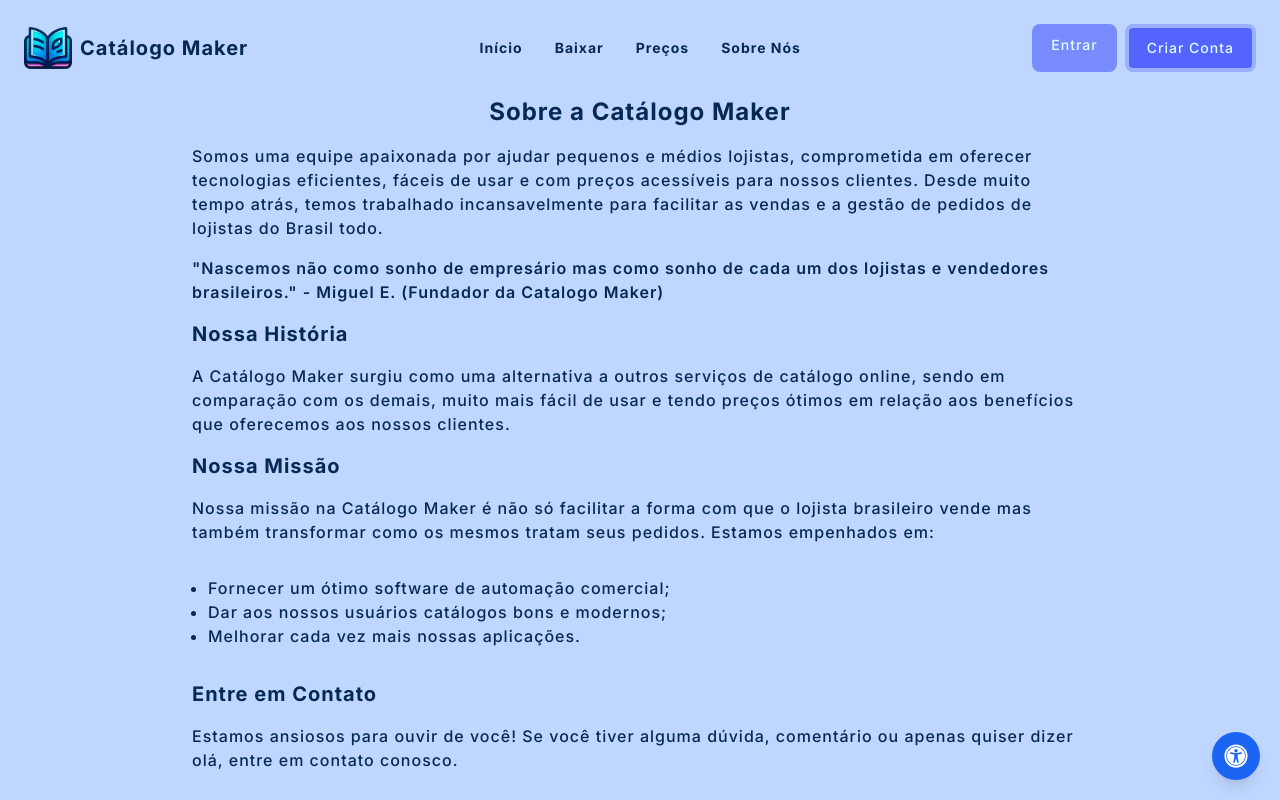
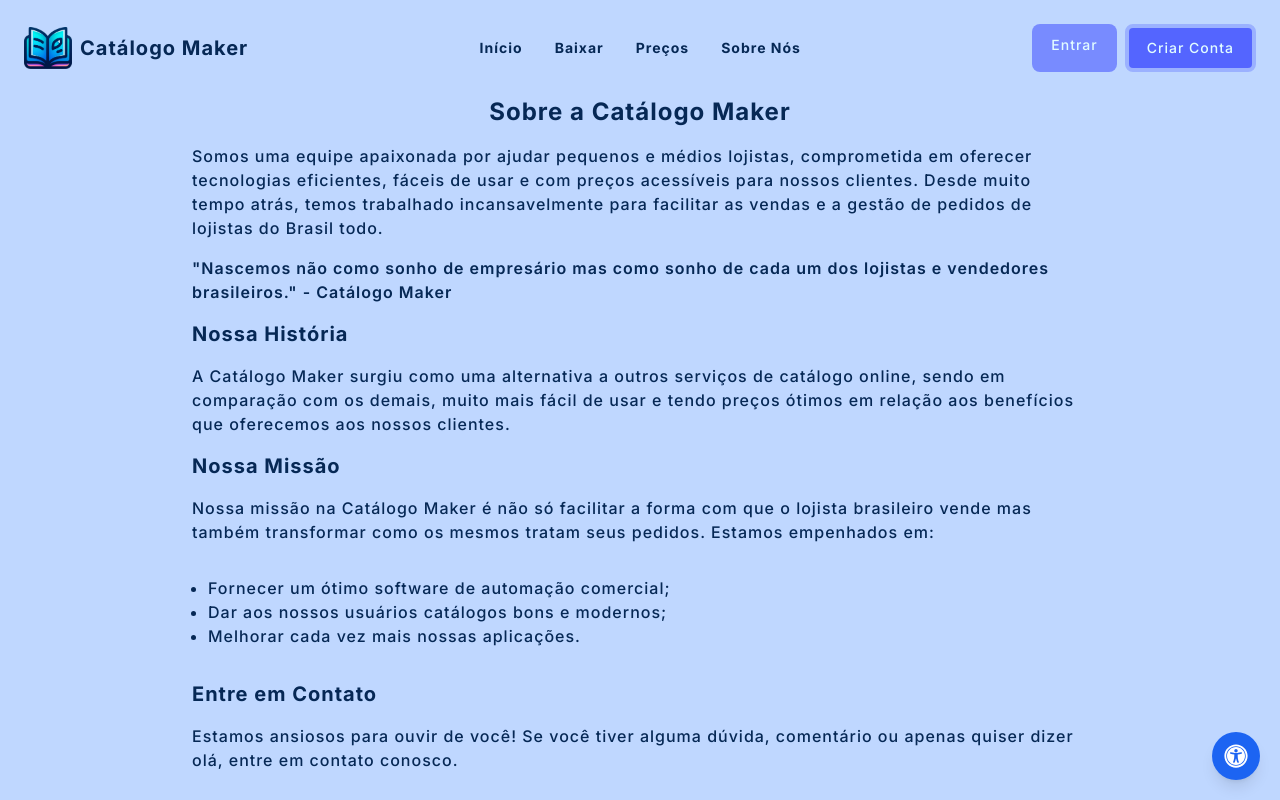
Before and after one commit to Kockiee/catalogo-maker, a Next.js app: page /about in a window 1280 px wide. Shown: the top 800 px of the page. Built offline with nearby package versions, Linux system fonts and the light colour scheme; no server answers.

Commit message:
Text fix

```diff
--- a/src/app/about/page.js
+++ b/src/app/about/page.js
@@ -19,7 +19,7 @@
                 </p>
                 <p className="my-2 font-semibold">
                     "Nascemos não como sonho de empresário mas como sonho de cada um
-                    dos lojistas e vendedores brasileiros." - Miguel E. (Fundador da Catalogo Maker)
+                    dos lojistas e vendedores brasileiros." - Catálogo Maker
                 </p>
                 <h2 className="font-bold text-xl">Nossa História</h2>
                 <p>
--- a/src/app/page.js
+++ b/src/app/page.js
@@ -120,7 +120,7 @@
             </div>
             <PricesGrid/>
             <p className="font-normal text-xl">
-              "Ter um catálogo bom é necessidade de todo vendedor; entregar-lhe um catálogo mais do que bom é o nosso objetivo." - Catálogo Maker CEO
+              "Ter um catálogo bom é necessidade de todo vendedor; entregar-lhe um catálogo mais do que bom é o nosso objetivo." - Catálogo Maker
             </p>
           </div>
         </main>
```
